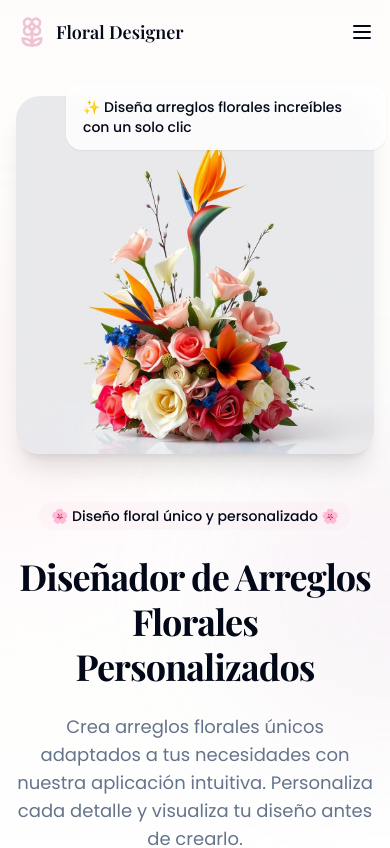
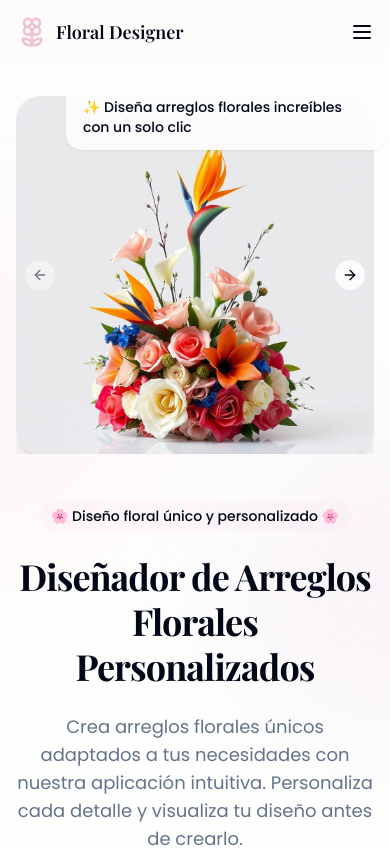
Before and after one commit to morispolanco/floral-fantasia-designer-53, a React (Vite) app: page / in a window 390 px wide. Shown: the top 848 px of the page. Built offline with nearby package versions, Linux system fonts and the light colour scheme; a web font is replaced by a local one.

Commit message:
Implement image gallery
Implement an image gallery instead of a single photograph.

```diff
--- a/package.json
+++ b/package.json
@@ -44,7 +44,7 @@
     "clsx": "^2.1.1",
     "cmdk": "^1.0.0",
     "date-fns": "^3.6.0",
-    "embla-carousel-react": "^8.3.0",
+    "embla-carousel-react": "^8.5.2",
     "input-otp": "^1.2.4",
     "lucide-react": "^0.462.0",
     "next-themes": "^0.3.0",
--- /dev/null
+++ b/src/components/Gallery.tsx
@@ -0,0 +1,71 @@
+
+import React, { useEffect, useState } from 'react';
+import {
+  Carousel,
+  CarouselContent,
+  CarouselItem,
+  CarouselNext,
+  CarouselPrevious,
+} from "@/components/ui/carousel";
+
+// Array of image paths for the gallery
+const galleryImages = [
+  "/lovable-uploads/70d95cb8-a853-423d-8768-594a49e23f2d.png",
+  "/lovable-uploads/a04b268a-bf0d-4735-805b-f24bce29e30f.png",
+  // Add more images as needed
+];
+
+interface GalleryProps {
+  className?: string;
+}
+
+const Gallery = ({ className }: GalleryProps) => {
+  const [mounted, setMounted] = useState(false);
+
+  // Handle mounting to prevent hydration mismatch
+  useEffect(() => {
+    setMounted(true);
+  }, []);
+
+  if (!mounted) {
+    return (
+      <div className="relative mx-auto rounded-3xl shadow-xl overflow-hidden" style={{ maxHeight: '80vh' }}>
+        <img
+          src={galleryImages[0]}
+          alt="Arreglo floral"
+          className="w-full h-auto object-cover"
+        />
+      </div>
+    );
+  }
+
+  return (
+    <div className={`relative ${className}`}>
+      <Carousel className="w-full max-w-4xl mx-auto">
+        <CarouselContent>
+          {galleryImages.map((image, index) => (
+            <CarouselItem key={index}>
+              <div className="relative rounded-3xl shadow-xl overflow-hidden">
+                <img
+                  src={image}
+                  alt={`Arreglo floral ${index + 1}`}
+                  className="w-full h-auto object-cover mx-auto"
+                  style={{ maxHeight: '80vh' }}
+                />
+              </div>
+            </CarouselItem>
+          ))}
+        </CarouselContent>
+        <CarouselPrevious className="left-2 bg-white/80 hover:bg-white" />
+        <CarouselNext className="right-2 bg-white/80 hover:bg-white" />
+      </Carousel>
+
+      {/* Floating info card */}
+      <div className="absolute -top-3 -right-3 md:-top-6 md:-right-6 glass px-4 py-3 md:px-6 md:py-4 rounded-2xl shadow-sm max-w-xs z-10">
+        <p className="text-sm md:text-base font-medium">✨ Diseña arreglos florales increíbles con un solo clic</p>
+      </div>
+    </div>
+  );
+};
+
+export default Gallery;
--- a/src/components/Hero.tsx
+++ b/src/components/Hero.tsx
@@ -3,13 +3,14 @@ import React, { useEffect, useRef } from 'react';
 import { ArrowRight } from 'lucide-react';
 import Button from './Button';
 import AnimatedText from './AnimatedText';
+import Gallery from './Gallery';
 
 const Hero = () => {
-  const imageRef = useRef<HTMLDivElement>(null);
+  const galleryRef = useRef<HTMLDivElement>(null);
 
   useEffect(() => {
     const handleMouseMove = (e: MouseEvent) => {
-      if (!imageRef.current) return;
+      if (!galleryRef.current) return;
 
       const { clientX, clientY } = e;
       const { innerWidth, innerHeight } = window;
@@ -17,7 +18,7 @@ const Hero = () => {
       const moveX = (clientX - innerWidth / 2) / innerWidth * 10;
       const moveY = (clientY - innerHeight / 2) / innerHeight * 10;
 
-      imageRef.current.style.transform = `translate(${moveX}px, ${moveY}px)`;
+      galleryRef.current.style.transform = `translate(${moveX}px, ${moveY}px)`;
     };
 
     window.addEventListener('mousemove', handleMouseMove);
@@ -72,21 +73,10 @@ const Hero = () => {
 
         <div className="relative order-first lg:order-last flex justify-center items-center">
           <div
-            ref={imageRef}
-            className="relative z-10 transition-transform duration-200 ease-out mx-auto"
+            ref={galleryRef}
+            className="relative z-10 transition-transform duration-200 ease-out w-full"
           >
-            <img
-              src="/lovable-uploads/70d95cb8-a853-423d-8768-594a49e23f2d.png"
-              alt="Arreglo floral"
-              className="w-full h-auto rounded-3xl shadow-xl object-cover mx-auto"
-              style={{
-                maxHeight: '80vh',
-                objectPosition: 'center'
-              }}
-            />
-            <div className="absolute -top-3 -right-3 md:-top-6 md:-right-6 glass px-4 py-3 md:px-6 md:py-4 rounded-2xl shadow-sm max-w-xs">
-              <p className="text-sm md:text-base font-medium">✨ Diseña arreglos florales increíbles con un solo clic</p>
-            </div>
+            <Gallery />
           </div>
         </div>
       </div>
--- a/src/pages/Index.tsx
+++ b/src/pages/Index.tsx
@@ -43,9 +43,9 @@ const Index = () => {
       <main>
         <Hero />
         <Features />
+        <DemoSection />
         <Testimonials />
         <AffiliateProgram />
-        <DemoSection />
         <CallToAction />
       </main>
       <Footer />
```
Also changed, not shown: 1 other file (tests, documents, lock files or other folders).
